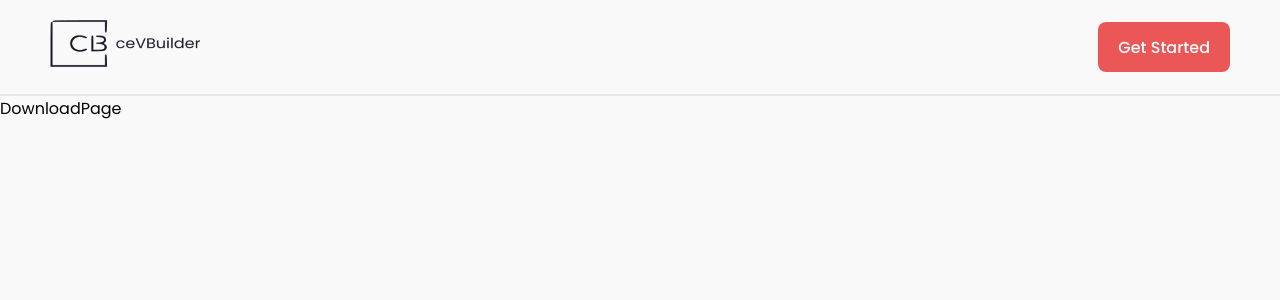
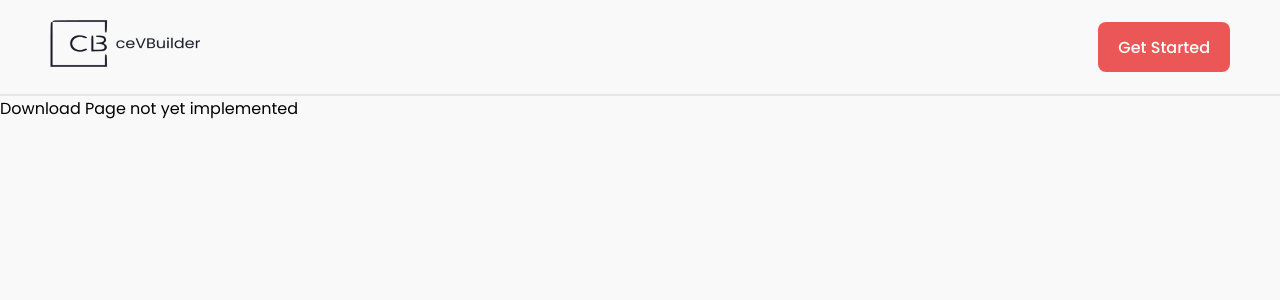
Before and after one commit to Moamal-2000/resume-builder, a Next.js app: page /download in a window 1280 px wide. Shown: the top 300 px of the page. Built offline with nearby package versions, Linux system fonts and the light colour scheme.

Commit message:
update(routes): add title for download & preview routes

```diff
--- a/src/app/(pages)/download/page.js
+++ b/src/app/(pages)/download/page.js
@@ -1,5 +1,9 @@
+export const metadata = {
+  title: "Resume Builder | Download",
+};
+
 const DownloadPage = () => {
-  return <main>DownloadPage</main>;
+  return <main>Download Page not yet implemented</main>;
 };
 
 export default DownloadPage;
--- a/src/app/(pages)/preview/page.js
+++ b/src/app/(pages)/preview/page.js
@@ -1,5 +1,9 @@
+export const metadata = {
+  title: "Resume Builder | Preview",
+};
+
 const PreviewPage = () => {
-  return <main>PreviewPage</main>;
+  return <main>Preview Page not yet implemented</main>;
 };
 
 export default PreviewPage;
```
